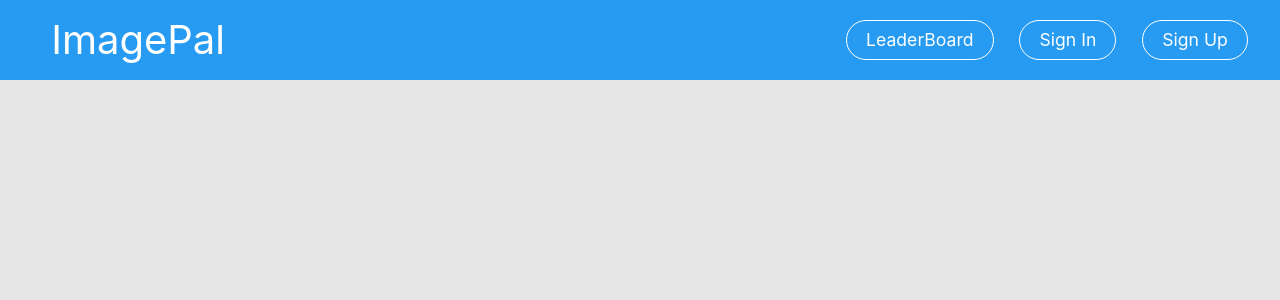
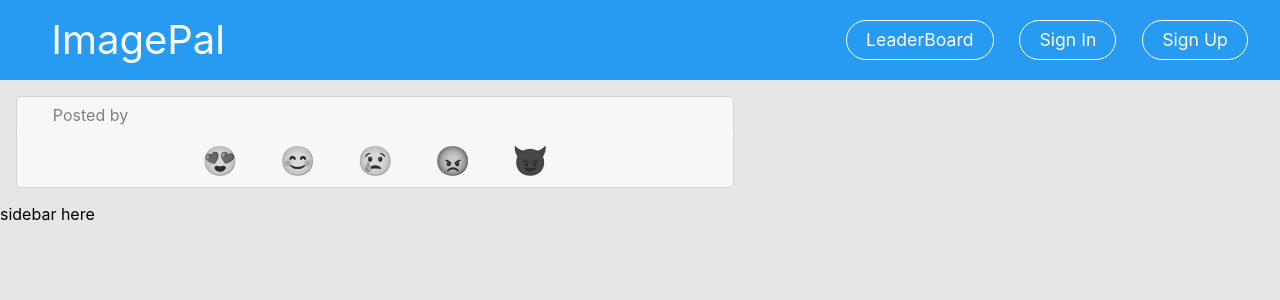
Before and after one commit to AlsonZ/ImagePal, a React (Create React App) app in the folder client/: page /Post/1 in a window 1280 px wide. Shown: the top 300 px of the page. Built offline with nearby package versions, Linux system fonts and the light colour scheme; no server answers.

Commit message:
create postpage, create post route

```diff
--- a/client/src/App.js
+++ b/client/src/App.js
@@ -7,6 +7,7 @@ import Login from './EntryComponent/LoginComponent.js';
 import Register from './EntryComponent/RegisterComponent.js';
 import Profile from './ProfileComponent';
 import Post from './PostComponent';
+import PostPage from './PostPageComponent';
 import NewPost from './NewPostComponent';
 import {UserProvider} from './Contexts/UserContext';
 import {PostsProvider} from './Contexts/PostsContext';
@@ -24,7 +25,8 @@ function App() {
                 <Route exact path="/Login" component={Login}/>
                 <Route exact path="/Register" component={Register}/>
                 <Route exact path="/Profile" component={Profile}/>
-                <Route exact path="/Post:id" component={Post}/>
+                {/* <Route exact path="/Post/:id" render={(props) => <PostPage {...props} />}/>   */}
+                <Route exact path="/Post/:id" component={PostPage}/>
                 <Route exact path="/NewPost" component={NewPost}/>
               </div>
             </Router>
--- a/client/src/FrontPageComponent/index.js
+++ b/client/src/FrontPageComponent/index.js
@@ -40,7 +40,15 @@ const Frontpage = () => {
 
   const loadPosts = () => {
     return(posts.map((post) =>
-      <Post key={post._id} post={post}/>
+      <Link
+        to={{
+          pathname: `/Post/${post._id}`,
+          post: post,
+        }}
+        className="postLink"
+      >
+        <Post key={post._id} post={post}/>
+      </Link>
     ))
   }
 
--- a/client/src/FrontPageComponent/style.css
+++ b/client/src/FrontPageComponent/style.css
@@ -120,6 +120,10 @@
   text-decoration: none;
 }
 
+.frontpage .postLink {
+  text-decoration: none;
+}
+
 @media only screen and (max-width: 65rem) {
   .frontpage {
     grid-template-columns: 1fr;
--- a/client/src/PostComponent/style.css
+++ b/client/src/PostComponent/style.css
@@ -35,12 +35,11 @@
   color: grey;
   filter: grayscale(1);
 }
-.post .emojis .active {
+.post .emojis .active, .post .emojis li:hover {
   color: var(--base-colour);
   font-weight: bold;
   filter: grayscale(0);
 }
-
 
 .post .user {
   color: grey;
--- /dev/null
+++ b/client/src/PostPageComponent/index.js
@@ -0,0 +1,37 @@
+import React, { useEffect, useState } from 'react';
+import Post from '../PostComponent';
+
+const PostPage = (props) => {
+
+  const [postData, setpostData] = useState('');
+
+  const post = props.location.post ? props.location.post : postData;
+
+  const fetchData = async() => {
+    const res = await fetch(`/API/posts/post/${window.location.pathname.split('/')[2]}`);
+    console.log(res.status);
+    if(res.status === 200) {
+      const resData = await res.json();
+      // console.log(resData);
+      setpostData(resData);
+    } else {
+      //redirect to frontpage as post doesnt exist
+    }
+  }
+
+  useEffect(() => {
+    // get post if props.location.post does not exist
+
+    fetchData();
+  },[])
+
+
+  return (
+    <div className="postpage">
+      <Post post={post}/>
+      <div className="sidebar">sidebar here</div>
+    </div>
+  )
+}
+
+export default PostPage;
--- /dev/null
+++ b/client/src/PostPageComponent/style.css
@@ -0,0 +1,16 @@
+.postpage {
+  max-width: 100%;
+  width: 65rem;
+  height: 100%;
+  margin-left: auto;
+  margin-right: auto;
+  display: grid;
+  grid-template-columns: 1fr 1fr;
+  grid-template-rows: 5.5rem 10fr;
+  grid-template-areas: "posts sidebar";
+  animation: fadeIn 1s;
+}
+
+.postpage .sidebar {
+  grid-area: sidebar;
+}
```
Also changed, not shown: 1 other file (tests, documents, lock files or other folders).
